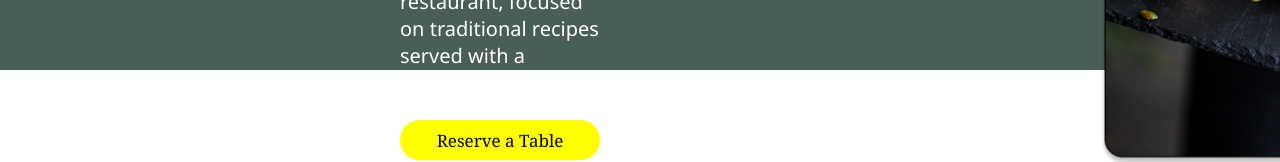
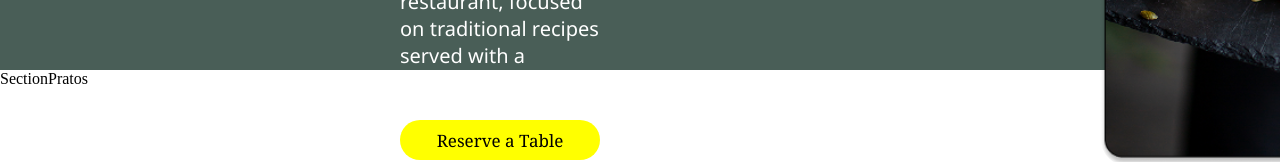
Before and after one commit to gabrieljcoutinho/PROJETO_Little-Lemon, a React (Create React App) app: page / in a window 1280 px wide. Shown: the part 431-593 px from the top of the page. Built offline with nearby package versions, Linux system fonts and the light colour scheme.

Commit message:
novo compoennte

```diff
--- a/src/routes.js
+++ b/src/routes.js
@@ -4,6 +4,7 @@ import React from 'react'
 
 import Header from './ts/Header.tsx'
 import MainConteudoPrincipal from "./ts/MainConteudoPrincipal.tsx"
+import SectionPratos from "./ts/SectionPratos.jsx"
 
 const routes = () => {
   return (
@@ -13,6 +14,8 @@ const routes = () => {
 
                  <MainConteudoPrincipal />
 
+                 <SectionPratos />
+
 
     </div>
   )
```
